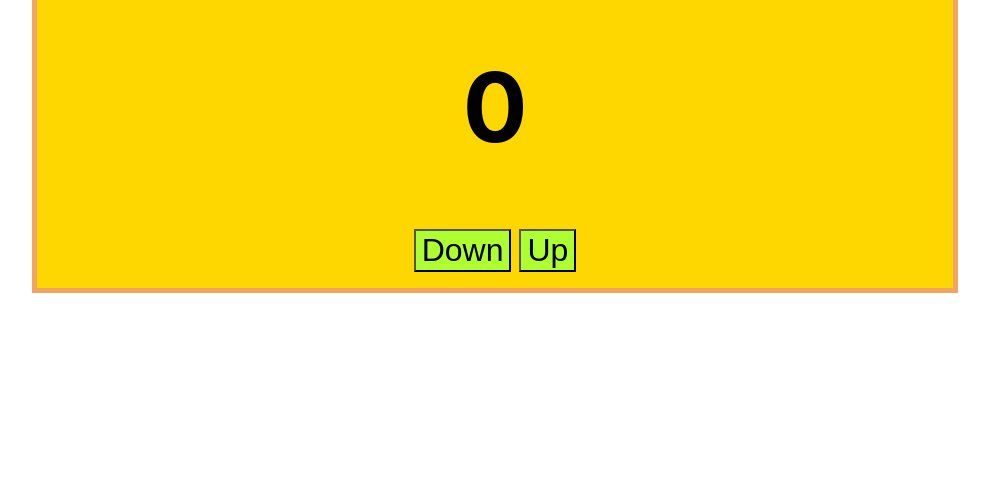
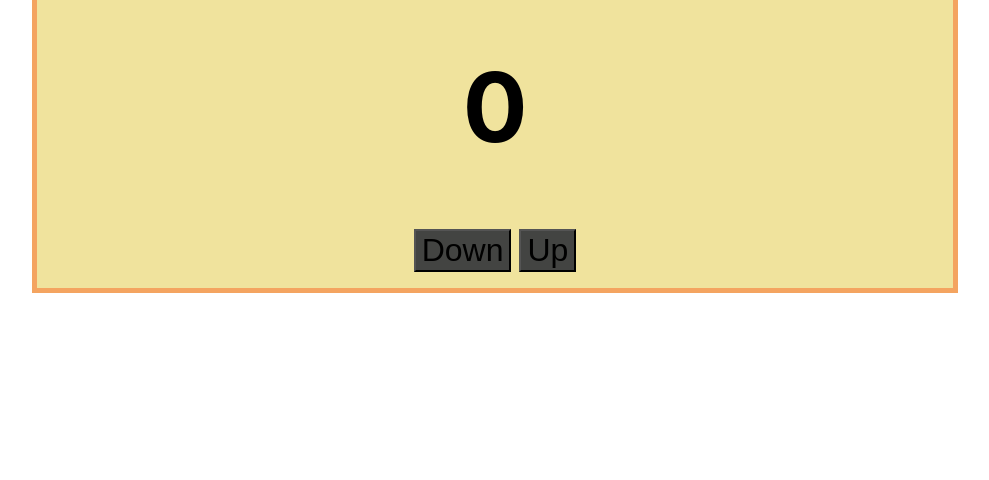
Before and after one commit to GyarmatiAdam/counter, a plain HTML site: page index.html in a window 1280 px wide. Shown: the part 336-816 px from the top of the page, without its empty margins (145-1134 px from the left). Drawn offline with Linux system fonts and the light colour scheme.

Commit message:
ready
functionality and style are ready

```diff
--- a/script.js
+++ b/script.js
@@ -2,11 +2,14 @@ let counter = document.querySelector('.counter');
 const up = document.querySelector('#up');
 const down = document.querySelector('#down');
 
+/** Counter starts with zero as default */
 let count = 0;
 
+/** Buttons has value of increasing or decreasing */
 up.addEventListener('click', increment);
 down.addEventListener('click', decrement);
 
+/** Function sets color and animation of the numbers */
 function increment(){
     count++;
     counter.innerHTML = count;
--- a/style.css
+++ b/style.css
@@ -19,12 +19,12 @@ body{
     padding: 1rem;
     font-weight: 500;
     box-shadow: 3px 3px 10px 10px white;
-    background: gold;
+    background: rgb(240, 227, 157);
 }
 .counter{
     font-size: 6rem;
 }
 .btn{
-    background: greenyellow;
+    background: rgb(67, 68, 66);
     font-size: 2rem;
 }
```
